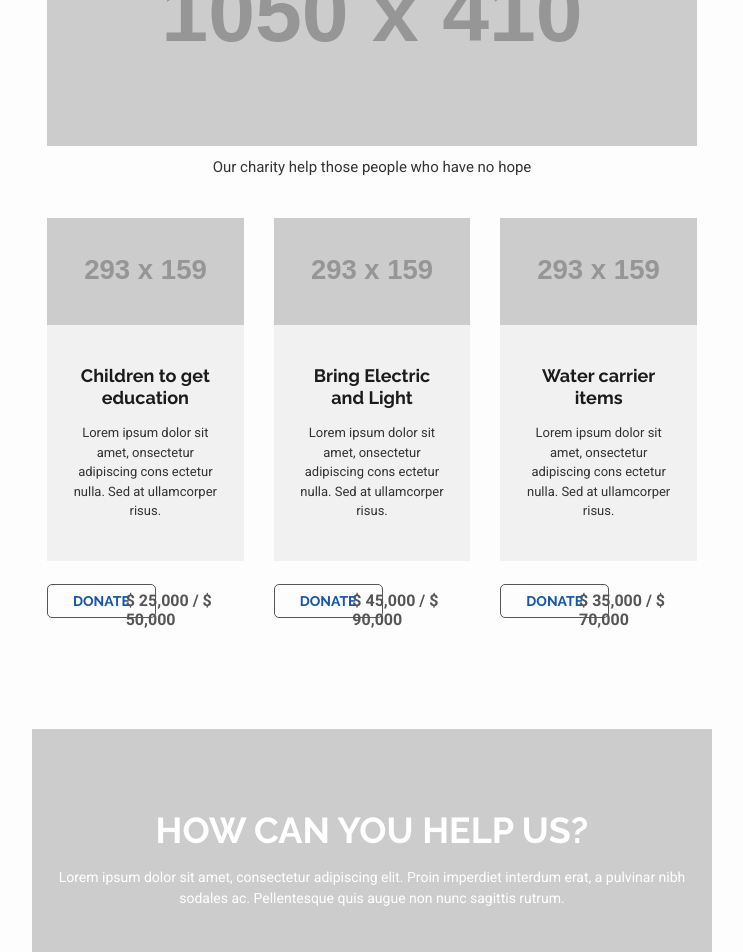
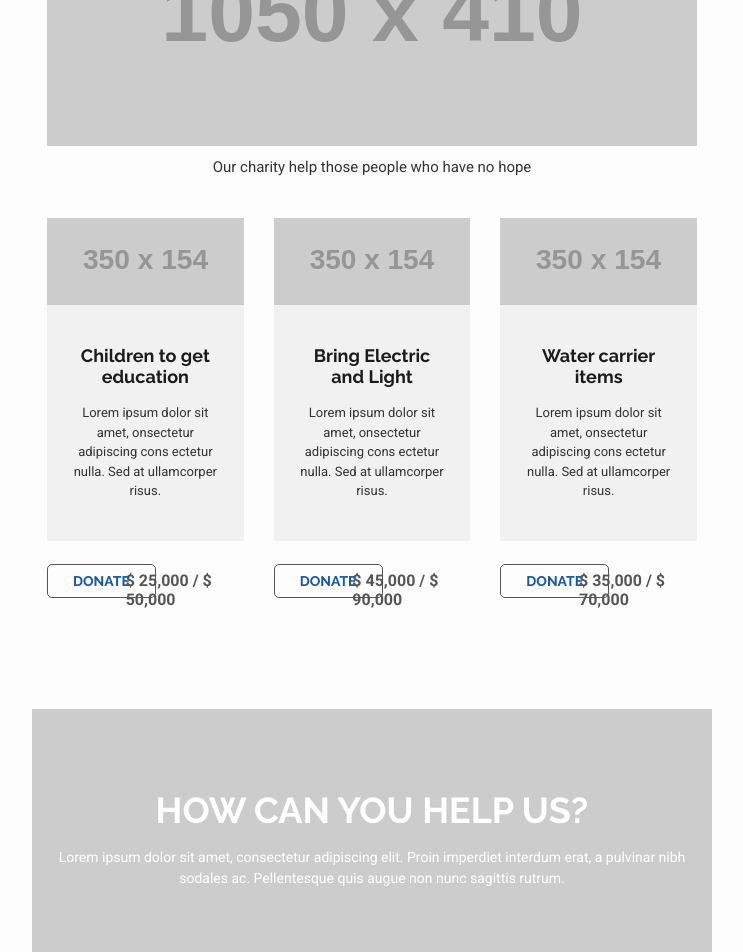
Before and after one commit to brightplum/ccc-foundation, a Jekyll site: the page built from index.html, in a window 1280 px wide. Shown: the part 1118-2070 px from the top of the page, without its empty margins (268-1011 px from the left). Built offline with Jekyll 4.4.1, drawn with Linux system fonts in a browser that asks for light colours.

Commit message:
fixed image sizing & single-couses css

```diff
--- a/css/style.css
+++ b/css/style.css
@@ -15,7 +15,7 @@
 	1. Theme default CSS
 	2. Header CSS
 	3. Slider CSS
-	4. Our couses area CSS
+	4. Our causes area CSS
 	5. Help us area CSS
 	6. Our-gallery CSS
 	7. Countdown area CSS
@@ -27,7 +27,7 @@
 	13. About us CSS
 	14. Blog CSS
 	15. Contact CSS
-	16. Couses page CSS
+	16. Causes page CSS
 	17. Up comming events CSS
 	18. Error page area CSS
 	19. Blog details CSS
@@ -588,7 +588,7 @@ h1.title1 {
 
 
 /*----------------------------------------*/
-/*  4. Our couses area CSS
+/*  4. Our causes area CSS
 /*----------------------------------------*/
 /* section title */
 .section-title {
@@ -611,45 +611,45 @@ h1.title1 {
   font-size: 15px;
   margin-top: 10px;
 }
-/* single couses */
-.single-couses {
+/* single causes */
+.single-causes {
   display: block;
   margin-bottom: -5px;
   overflow: hidden;
 }
-.single-couses-image-text {
+.single-causes-image-text {
   transition: all 0.3s ease 0s;
 }
-.single-couses:hover .single-couses-image-text {
+.single-causes:hover .single-causes-image-text {
   box-shadow: 0 0 10px 0 #999;
 }
-.couses-text {
+.causes-text {
   background: #f1f1f1 none repeat scroll 0 0;
   display: block;
   margin-bottom: 30px;
   overflow: hidden;
   padding: 40px 25px;
 }
-.couses-text h3 {
+.causes-text h3 {
   color: #1b1b1b;
   font-size: 18px;
   font-weight: bold;
 }
-.couses-text.text-center > p {
+.causes-text.text-center > p {
   color: #333;
   font-family: roboto;
   font-size: 13px;
   margin-bottom: 0;
 }
-.couses-button {
+.causes-button {
   float: left;
   width: 40%;
 }
-.couses-price {
+.causes-price {
   float: right;
   width: 60%;
 }
-.couses-price h5 {
+.causes-price h5 {
   color: #555;
   float: right;
   font-family: roboto;
@@ -1520,34 +1520,34 @@ line-height: 36px;}
   height:500px;
 }
 /*----------------------------------------*/
-/*  16. Couses page CSS
-/*----------------------------------------*/
-.couses-page-content .couses-button {
+/*  16. Causes page CSS
+/*----------------------------------------*/
+.causes-page-content .causes-button {
   float: none;
   margin: 30px 0;
   width: 100%;
 }
-.couses-page-content .couses-text {
+.causes-page-content .causes-text {
   background: transparent none repeat scroll 0 0;
 }
-.couses-page-content .btn-md {
+.causes-page-content .btn-md {
   border: 1px solid transparent;
 }
-.couses-page-content .couses-price h5 {
+.causes-page-content .causes-price h5 {
   float: none;
 }
-.couses-page-content .couses-price {
+.causes-page-content .causes-price {
   float: none;
   width: 100%;
 }
-.couses-page-content .single-couses-image-text {
+.causes-page-content .single-causes-image-text {
   border: 1px solid #efefef;
   transition: all 0.3s ease 0s;
 }
-.couses-page-content .couses-text {
+.causes-page-content .causes-text {
   padding: 40px 25px 0;
 }
-.couses-page-content .blog-pagination {
+.causes-page-content .blog-pagination {
   float: none;
 }
 
--- a/index.html
+++ b/index.html
@@ -85,8 +85,8 @@ layout: default
     <!-- end enable -->
   </section>
   <!-- End slider area -->
-  <!-- Start our couses area -->
-  <section class="our-couses-area pt-90 pb-90">
+  <!-- Start our causes area -->
+  <section class="our-causes-area pt-90 pb-90">
     <div class="container">
       <div class="row">
         <!-- Start section title -->
@@ -99,80 +99,80 @@ layout: default
         </div>
         <!-- End section title -->
       </div>
-      <div class="row couses">
-        <!-- Start single couses -->
+      <div class="row causes">
+        <!-- Start single causes -->
         <div class="col-md-4">
-          <div class="single-couses">
-            <div class="single-couses-image-text">
-              <div class="couses-image">
-                <img src="https://via.placeholder.com/293x159.png?text=1050x410" alt="">
+          <div class="single-causes">
+            <div class="single-causes-image-text">
+              <div class="causes-image">
+                <img src="https://via.placeholder.com/350x154.png" alt="">
               </div>
-              <div class="couses-text text-center">
+              <div class="causes-text text-center">
                 <h3>Children to get education</h3>
                 <p>Lorem ipsum dolor sit amet, onsectetur adipiscing cons ectetur nulla. Sed at ullamcorper risus.</p>
               </div>
             </div>
-            <div class="couses-button-and-price">
-              <div class="couses-button">
+            <div class="causes-button-and-price">
+              <div class="causes-button">
                 <a href="" class="btn-md bo-ra-5">Donate</a>
               </div>
-              <div class="couses-price">
+              <div class="causes-price">
                 <h5>$ 25,000 / $ 50,000</h5>
               </div>
             </div>
           </div>
         </div>
-        <!-- End single couses -->
-        <!-- Start single couses -->
+        <!-- End single causes -->
+        <!-- Start single causes -->
         <div class="col-md-4">
-          <div class="single-couses">
-            <div class="single-couses-image-text">
-              <div class="couses-image">
-                <img src="https://via.placeholder.com/293x159.png?text=1050x410" alt="">
+          <div class="single-causes">
+            <div class="single-causes-image-text">
+              <div class="causes-image">
+                <img src="https://via.placeholder.com/350x154.png" alt="">
               </div>
-              <div class="couses-text text-center">
+              <div class="causes-text text-center">
                 <h3>Bring Electric and Light</h3>
                 <p>Lorem ipsum dolor sit amet, onsectetur adipiscing cons ectetur nulla. Sed at ullamcorper risus.</p>
               </div>
             </div>
-            <div class="couses-button-and-price">
-              <div class="couses-button">
+            <div class="causes-button-and-price">
+              <div class="causes-button">
                 <a href="" class="btn-md bo-ra-5">Donate</a>
               </div>
-              <div class="couses-price">
+              <div class="causes-price">
                 <h5>$ 45,000 / $ 90,000</h5>
               </div>
             </div>
           </div>
         </div>
-        <!-- End single couses -->
-        <!-- Start single couses -->
+        <!-- End single causes -->
+        <!-- Start single causes -->
         <div class="col-md-4">
-          <div class="single-couses">
-            <div class="single-couses-image-text">
-              <div class="couses-image">
-                <img src="https://via.placeholder.com/293x159.png?text=1050x410" alt="">
+          <div class="single-causes">
+            <div class="single-causes-image-text">
+              <div class="causes-image">
+                <img src="https://via.placeholder.com/350x154.png" alt="">
               </div>
-              <div class="couses-text text-center">
+              <div class="causes-text text-center">
                 <h3>Water carrier items</h3>
                 <p>Lorem ipsum dolor sit amet, onsectetur adipiscing cons ectetur nulla. Sed at ullamcorper risus.</p>
               </div>
             </div>
-            <div class="couses-button-and-price">
-              <div class="couses-button">
+            <div class="causes-button-and-price">
+              <div class="causes-button">
                 <a href="" class="btn-md bo-ra-5">Donate</a>
               </div>
-              <div class="couses-price">
+              <div class="causes-price">
                 <h5>$ 35,000 / $ 70,000</h5>
               </div>
             </div>
           </div>
         </div>
-        <!-- End single couses -->
+        <!-- End single causes -->
       </div>
     </div>
   </section>
-  <!-- End our couses area -->
+  <!-- End our causes area -->
   <!-- Start help us area -->
   <section class="help-us-area pt-80 pb-80">
     <div class="container">
@@ -239,7 +239,6 @@ layout: default
         <div class="col-sm-12">
           <div class="section-title text-center">
             <h2>OUR <span>Gallery</span></h2>
-            <img src="img/title-bottom.png" alt="">
             <p>We create events aiming to pear to the voice for children and gather for support. <br>Please update with our events and confirm you presence.</p>
           </div>
         </div>
```
